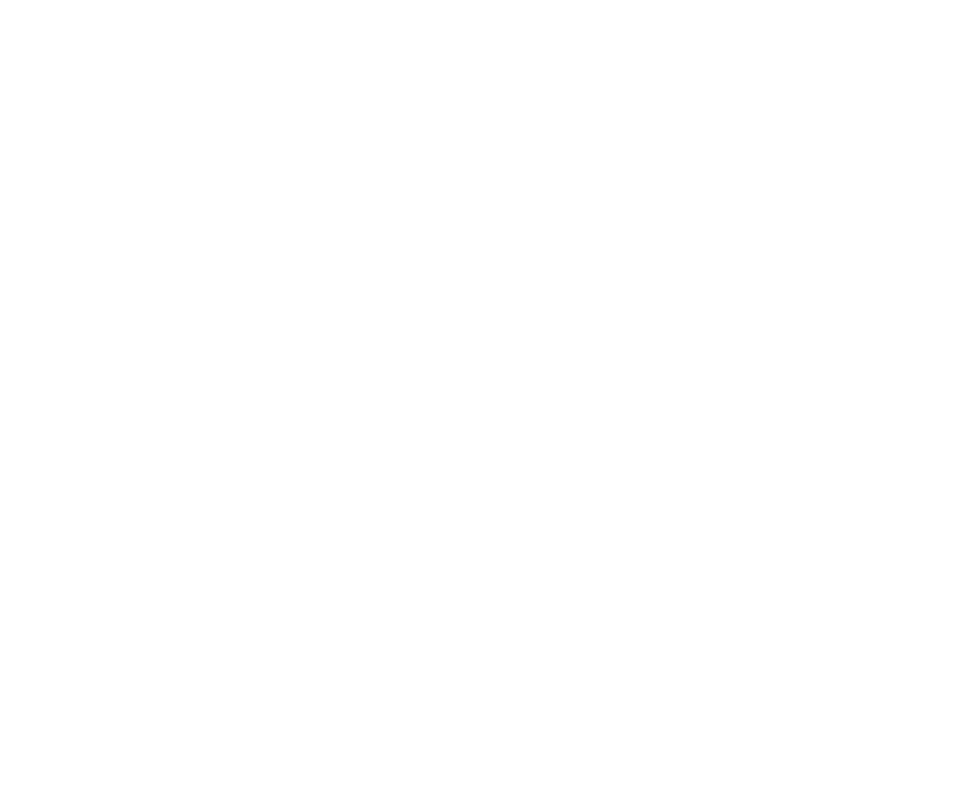
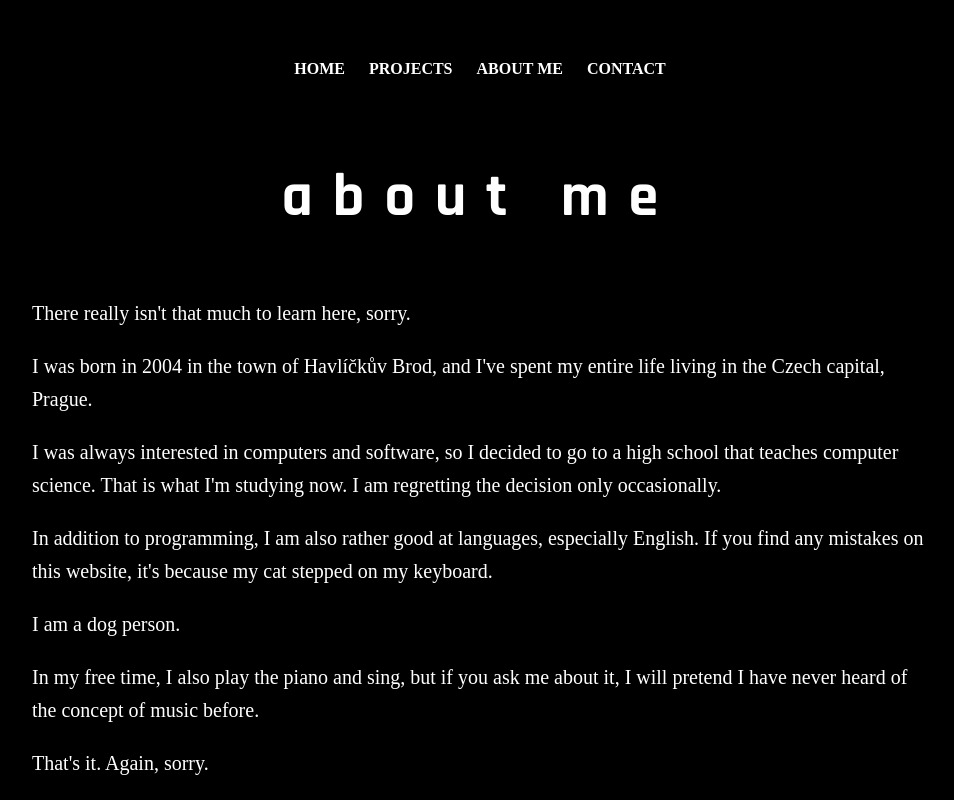
Before and after one commit to oschl-git/oschl-git.github.io, a plain HTML site: page html/about.html in a window 1280 px wide. Shown: the whole page, without its empty margins (160-1114 px from the left). Drawn offline with Linux system fonts and the light colour scheme; a web font is replaced by a local one.

Commit message:
Added about me and contact pages

```diff
--- a/html/about.html
+++ b/html/about.html
@@ -0,0 +1,34 @@
+<!DOCTYPE html>
+<html lang="en">
+<head>
+	<meta charset="UTF-8">
+	<meta http-equiv="X-UA-Compatible" content="IE=edge">
+	<meta name="viewport" content="width=device-width, initial-scale=1.0">
+	<link rel="stylesheet" href="../styles/global.css">
+	<link rel="stylesheet" href="../styles/about.css">
+	<title>oschl / about me</title>
+</head>
+<body>
+	<nav>
+		<ul>
+			<li><a href="../index.html">HOME</a></li>
+			<li><a href="../html/projects.html">PROJECTS</a></li>
+			<li><a href="../html/about.html">ABOUT ME</a></li>
+			<li><a href="../html/contact.html">CONTACT</a></li>
+		</ul>
+	</nav>
+
+	<h2>about me</h2>
+	<section class="text">
+		<p>There really isn't that much to learn here, sorry.</p>
+		<p>I was born in 2004 in the town of Havlíčkův Brod, and I've spent my entire life living in the Czech capital, Prague.</p>
+		<p>I was always interested in computers and software, so I decided to go to a high school that teaches computer science. That is what I'm studying now.
+			I am regretting the decision only occasionally.</p>
+		<p>In addition to programming, I am also rather good at languages, especially English. If you find any mistakes on this website, it's because
+			my cat stepped on my keyboard.</p>
+		<p>I am a dog person.</p>
+		<p>In my free time, I also play the piano and sing, but if you ask me about it, I will pretend I have never heard of the concept of music before.</p>
+		<p>That's it. Again, sorry.</p>
+	</section>
+</body>
+</html>
```
Also changed, not shown: html/contact.html (+32 -0 lines), html/projects.html (+1 -1 lines), index.html (+2 -2 lines), styles/about.css (added), styles/contact.css (added).
